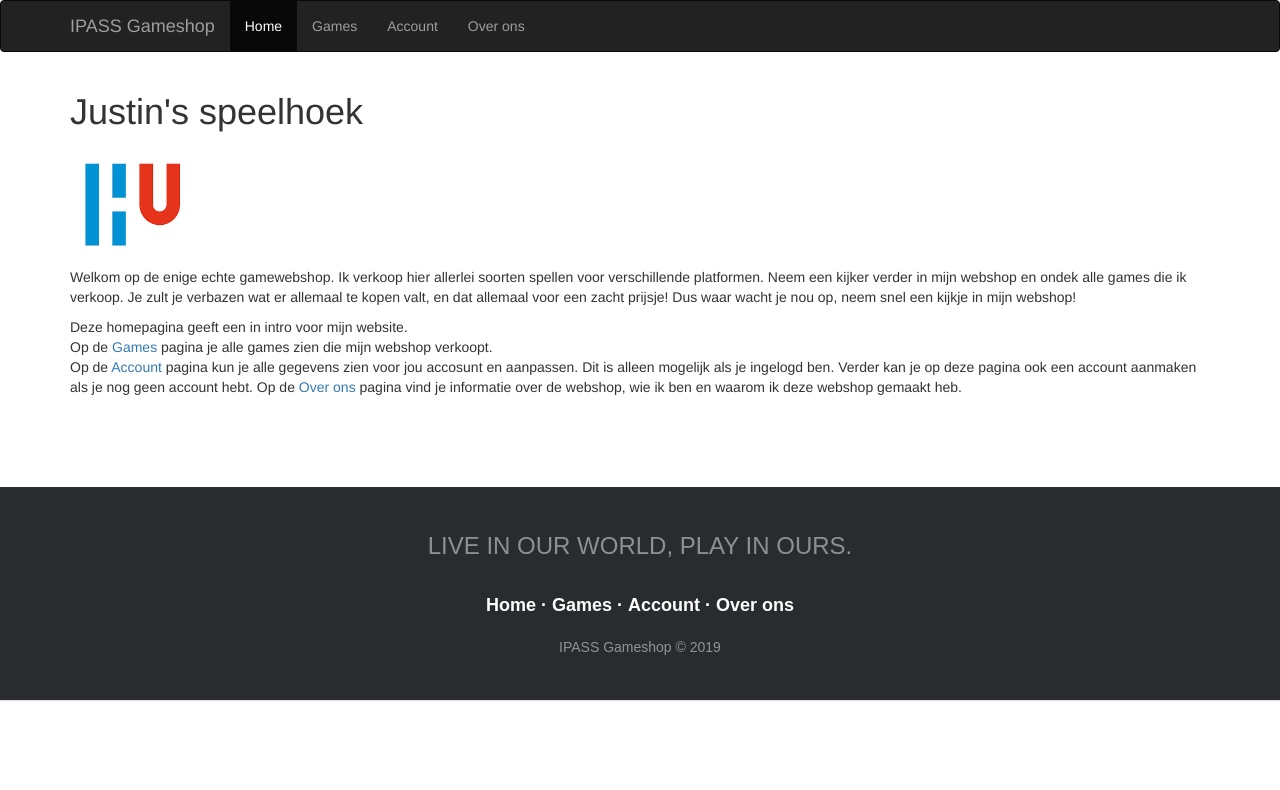
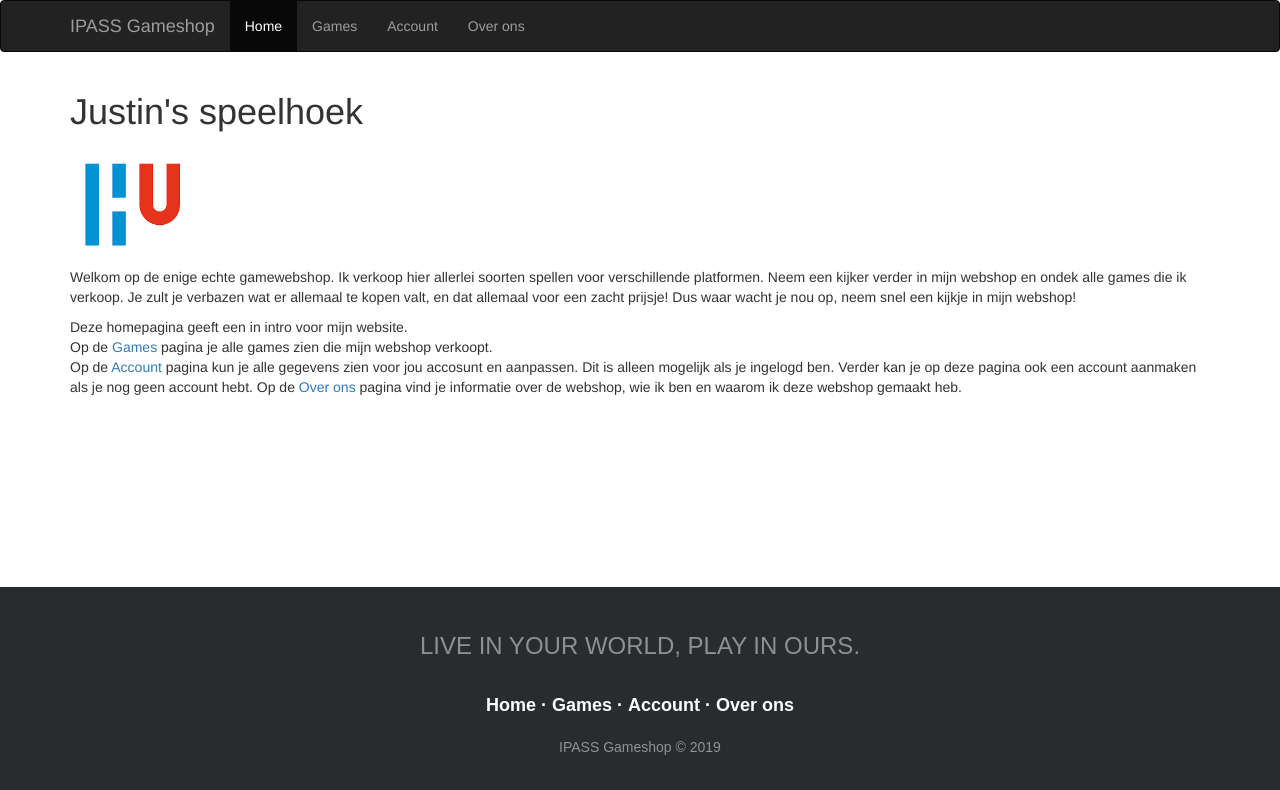
Before and after one commit to JustinvanBuuren/IPASSWebshop, a plain HTML site: page web/index.html in a window 1280 px wide. Drawn offline with Linux system fonts and the light colour scheme.

Commit message:
footer sticky onderin

```diff
--- a/web/css/style.css
+++ b/web/css/style.css
@@ -1,6 +1,11 @@
 /* =============================================================================
 ===== FOOTER ===================================================================
 ================================================================================ */
+footer {
+    position: absolute;
+    bottom: 0;
+}
+
 .footer-basic-centered{
     background-color: #292c2f;
     box-shadow: 0 1px 1px 0 rgba(0, 0, 0, 0.12);
--- a/web/index.html
+++ b/web/index.html
@@ -59,7 +59,7 @@
 
 
 <footer class="footer-basic-centered">
-    <p class="footer-company-motto">LIVE IN OUR WORLD, PLAY IN OURS.</p>
+    <p class="footer-company-motto">LIVE IN YOUR WORLD, PLAY IN OURS.</p>
     <p class="footer-links">
         <a href="#">Home</a>
         ·
```
